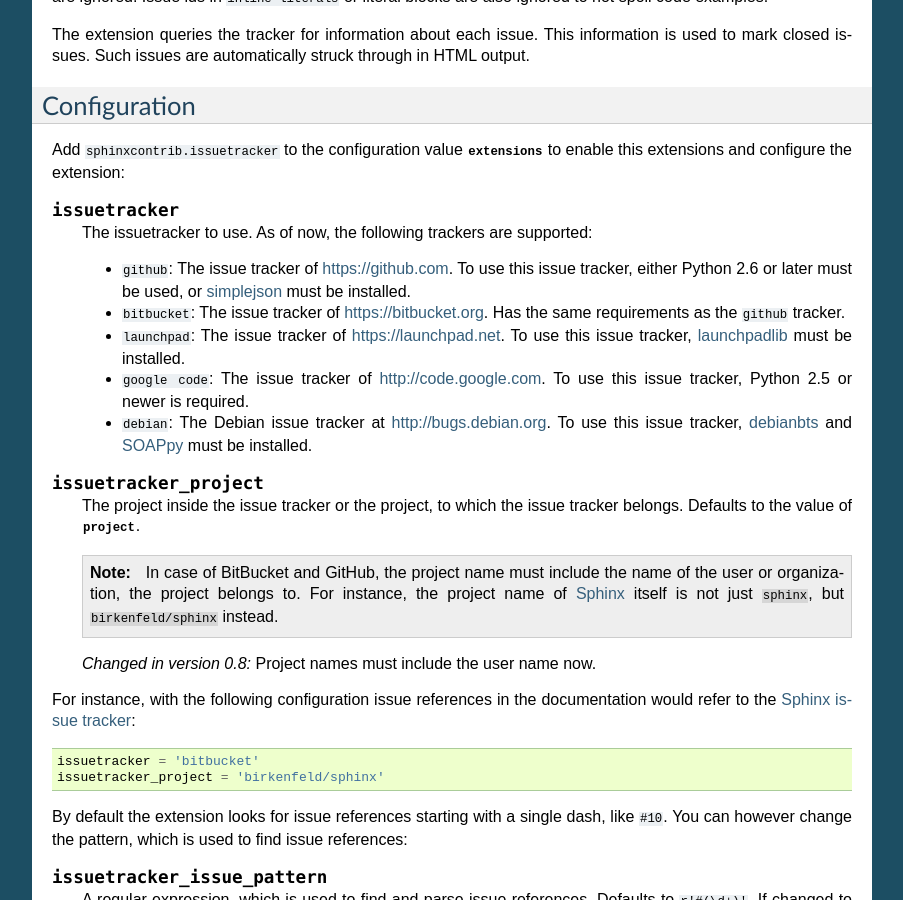
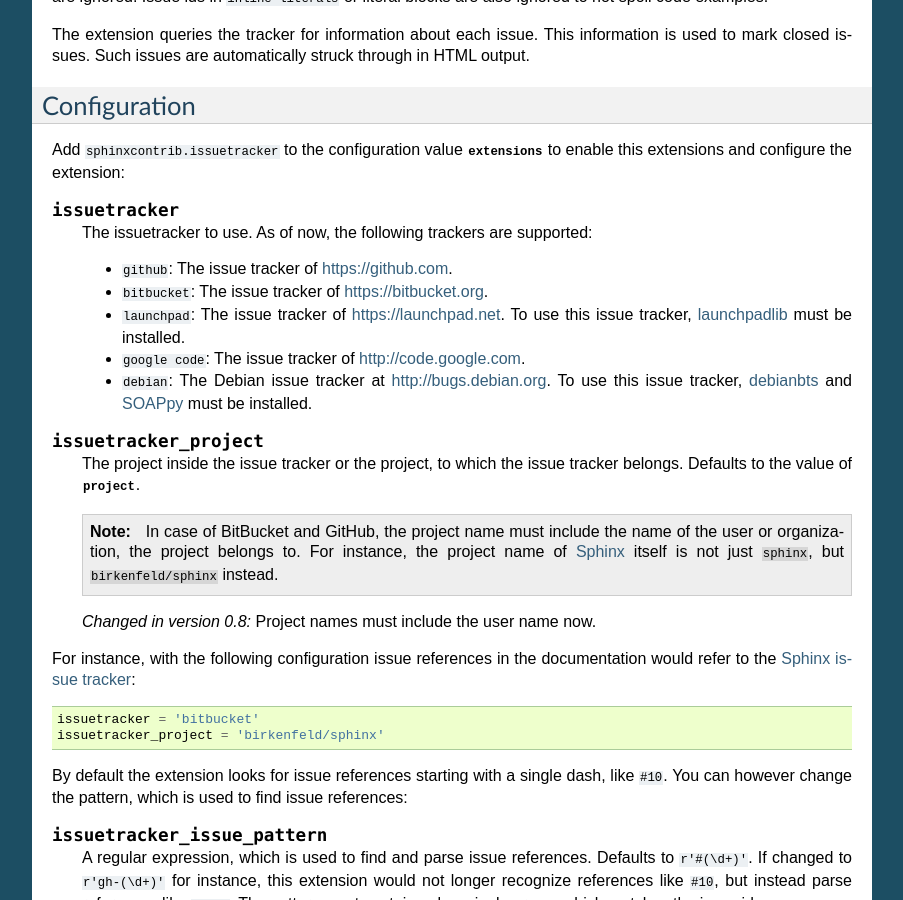
Before and after one commit to sphinx-contrib/spelling, a Sphinx documentation site: the page built from issuetracker/doc/index.rst, in a window 1280 px wide and 900 px high, scrolled down 492 px. Shown: the whole window, without its empty margins (198-1101 px from the left). Built offline with Sphinx 7.4.7, drawn with Linux system fonts in a browser that asks for light colours.

Commit message:
Updated tracker requirements

```diff
--- a/issuetracker/doc/index.rst
+++ b/issuetracker/doc/index.rst
@@ -48,15 +48,11 @@ Add ``sphinxcontrib.issuetracker`` to the configuration value
    The issuetracker to use.  As of now, the following trackers are
    supported:
 
-   - ``github``: The issue tracker of https://github.com.  To use this issue
-     tracker, either Python 2.6 or later must be used, or simplejson_ must be
-     installed.
-   - ``bitbucket``: The issue tracker of https://bitbucket.org.  Has the same
-     requirements as the ``github`` tracker.
+   - ``github``: The issue tracker of https://github.com.
+   - ``bitbucket``: The issue tracker of https://bitbucket.org.
    - ``launchpad``: The issue tracker of https://launchpad.net.  To use this
      issue tracker, launchpadlib_ must be installed.
-   - ``google code``: The issue tracker of http://code.google.com.  To use
-     this issue tracker, Python 2.5 or newer is required.
+   - ``google code``: The issue tracker of http://code.google.com.
    - ``debian``: The Debian issue tracker at http://bugs.debian.org.  To use
      this issue tracker, debianbts_ and SOAPpy_ must be installed.
 
```
